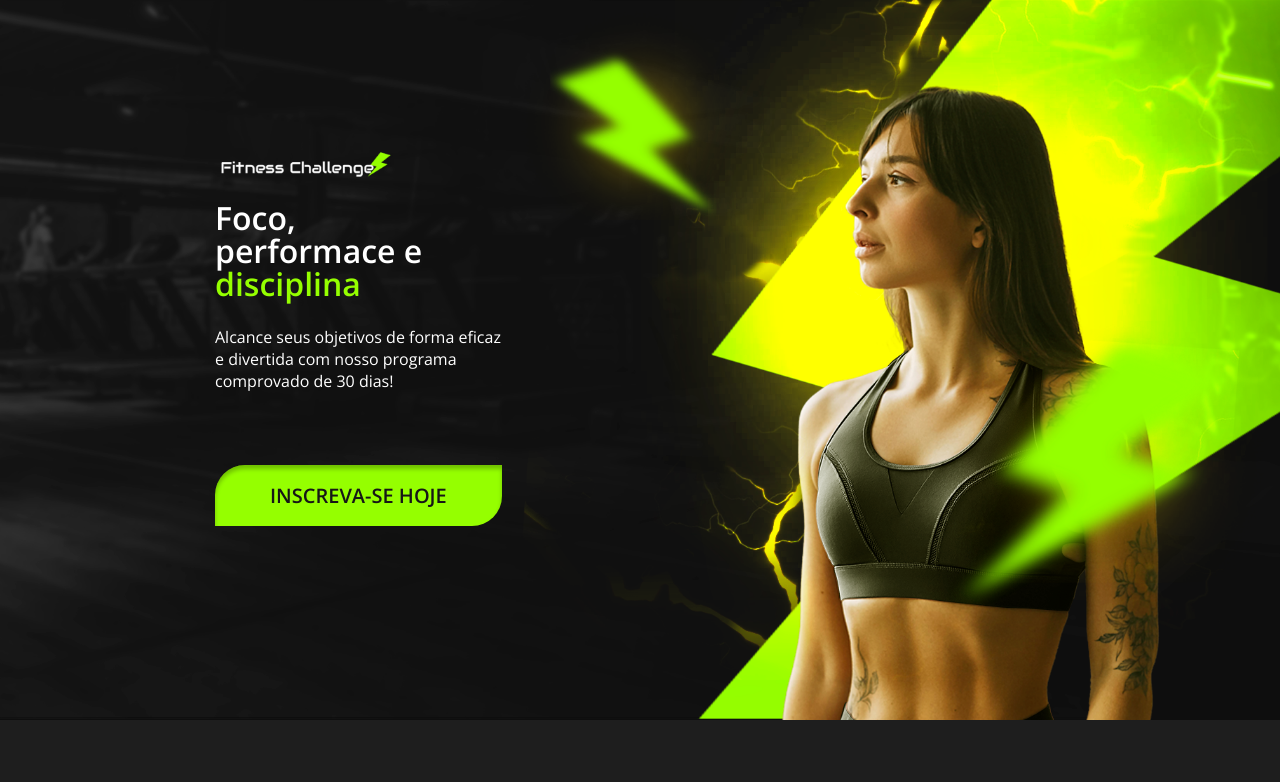
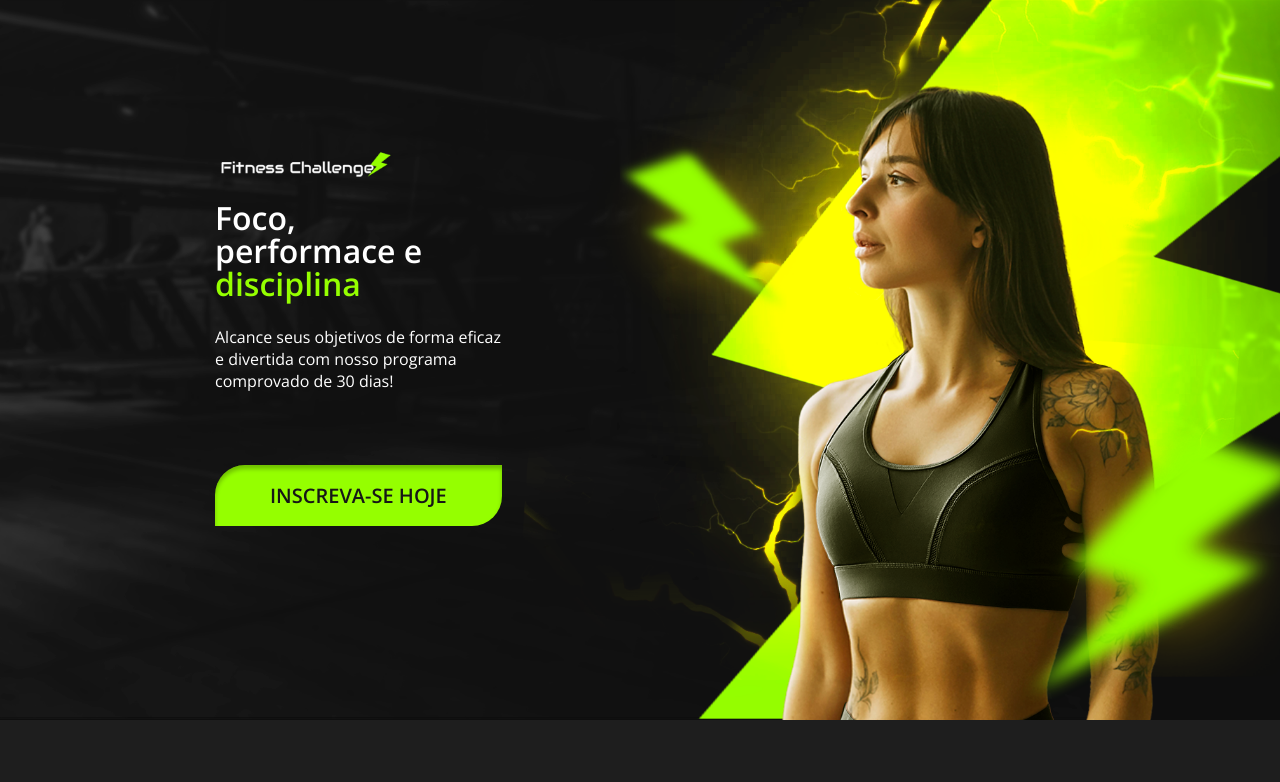
Before and after one commit to Lauro-Santos/fitness-challenge, a React (Create React App) app: page / in a window 1280 px wide. Shown: the top 782 px of the page. Built offline with nearby package versions, Linux system fonts and the light colour scheme.

Commit message:
correção

```diff
--- a/src/components/Cabecalho/cabecalho.module.css
+++ b/src/components/Cabecalho/cabecalho.module.css
@@ -18,12 +18,13 @@
 .banner::before {
   content: "";
   height: 80vh;
-  width: 60vw;
+  width: 100vw;
   position: absolute;
   background-image: url(./PNG.png);
-  background-size: cover;
+  background-size: contain;
   background-repeat: no-repeat;
-  bottom: -8vh;
+  background-position: 70px 50%;
+  top: 0;
   right: 0;
   transform: -50%;
 }
--- a/src/components/Perguntas/CaixaSelecao/caixaselecao.module.css
+++ b/src/components/Perguntas/CaixaSelecao/caixaselecao.module.css
@@ -8,15 +8,22 @@
   display: flex;
   align-items: center;
   justify-content: flex-start;
-  gap: 5%;
+  gap: 4%;
   padding: 32px 16px;
   border-radius: 15px;
   background: rgba(48, 48, 48, 0.4);
   color: #fff;
-  font-size: 16px;
+  text-align: start;
+  white-space: nowrap;
+  font-size: 15px;
   font-weight: 400;
   text-transform: capitalize;
   cursor: pointer;
+}
+
+.botao svg {
+  min-width: 16px;
+  height: 23px;
 }
 
 .info {
@@ -30,3 +37,9 @@
   flex-direction: column;
   align-items: center;
 }
+
+@media (min-width: 768px) {
+  .botao {
+    font-size: 16px;
+  }
+}
--- a/src/components/Perguntas/CaixaSelecao/index.jsx
+++ b/src/components/Perguntas/CaixaSelecao/index.jsx
@@ -13,8 +13,6 @@ const InfoBox = ({ title, content }) => {
     <div className={style.box}>
       <button className={style.botao} onClick={handleClick}>
         <svg
-          width="16"
-          height="23"
           viewBox="0 0 16 23"
           fill="none"
         >
```
